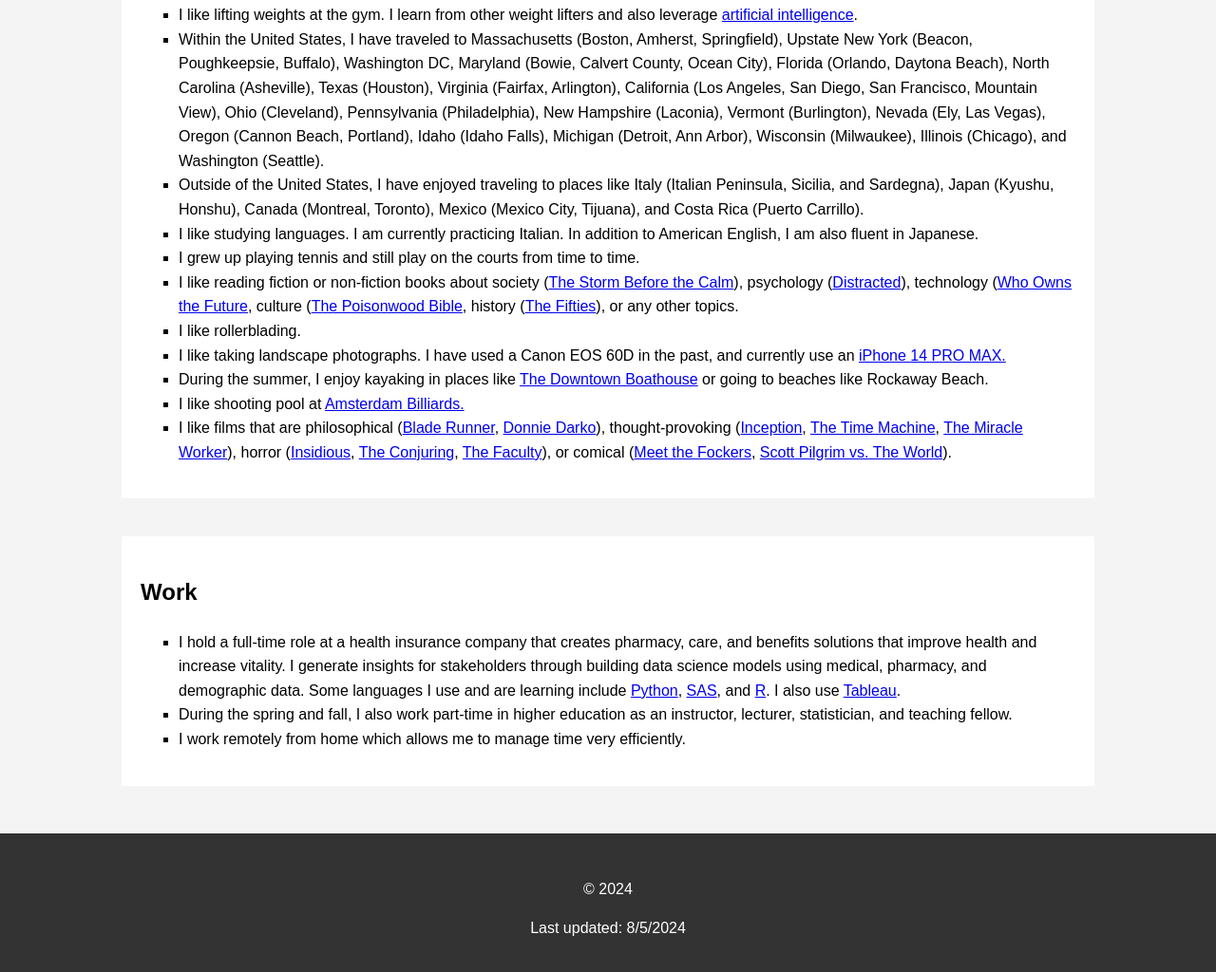
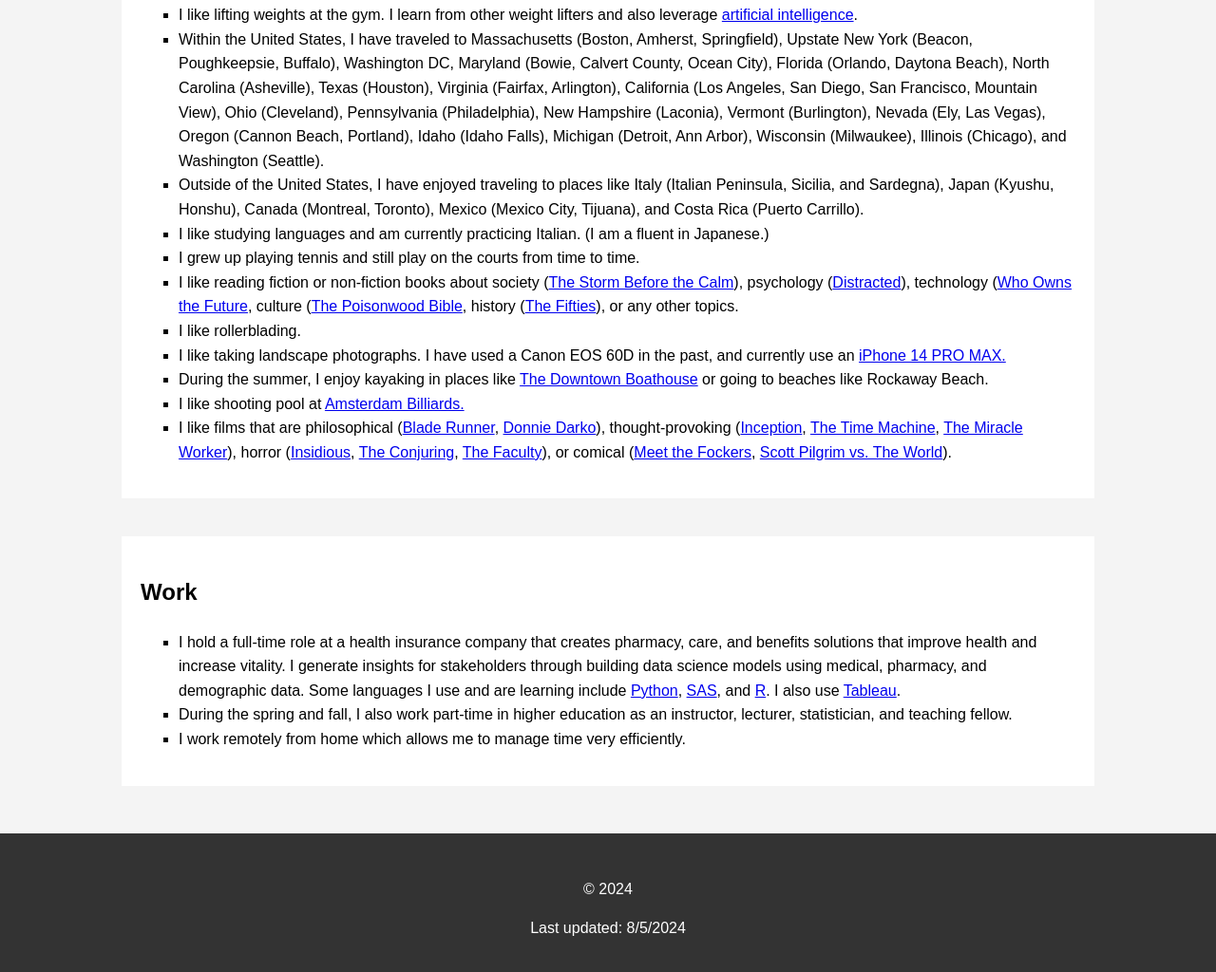
Before and after one commit to hyperlocality/hyperlocality.github.io, a plain HTML site: page index.htm in a window 1280 px wide. Shown: the part 726-1750 px from the top of the page at 95% size. Drawn offline with Linux system fonts and the light colour scheme.

Commit message:
Update index.htm

```diff
--- a/index.htm
+++ b/index.htm
@@ -171,7 +171,7 @@
                   <li>I like lifting weights at the gym. I learn from other weight lifters and also leverage <A HREF="https://fitbod.me" TARGET="_BLANK">artificial intelligence</A>.</li>
                   <li>Within the United States, I have traveled to Massachusetts (Boston, Amherst, Springfield), Upstate New York (Beacon, Poughkeepsie, Buffalo), Washington DC, Maryland (Bowie, Calvert County, Ocean City), Florida (Orlando, Daytona Beach), North Carolina (Asheville), Texas (Houston), Virginia (Fairfax, Arlington), California (Los Angeles, San Diego, San Francisco, Mountain View), Ohio (Cleveland), Pennsylvania (Philadelphia), New Hampshire (Laconia), Vermont (Burlington), Nevada (Ely, Las Vegas), Oregon (Cannon Beach, Portland), Idaho (Idaho Falls), Michigan (Detroit, Ann Arbor), Wisconsin (Milwaukee), Illinois (Chicago), and Washington (Seattle).</li>
                   <li>Outside of the United States, I have enjoyed traveling to places like Italy (Italian Peninsula, Sicilia, and Sardegna), Japan (Kyushu, Honshu), Canada (Montreal, Toronto), Mexico (Mexico City, Tijuana), and Costa Rica (Puerto Carrillo).</li>
-                  <li>I like studying languages. I am currently practicing Italian. In addition to American English, I am also fluent in Japanese.</li>
+                  <li>I like studying languages and am currently practicing Italian. (I am a fluent in Japanese.)</li>
                   <li>I grew up playing tennis and still play on the courts from time to time.</li>
                   <li>I like reading fiction or non-fiction books about society (<A HREF="https://geopoliticalfutures.com/books/the-storm-before-the-calm/" TARGET="_BLANK">The Storm Before the Calm</A>),
                       psychology (<A HREF="https://www.amazon.com/Distracted-Erosion-Attention-Coming-Dark/dp/1591027489" TARGET="_BLANK">Distracted</A>),
```
